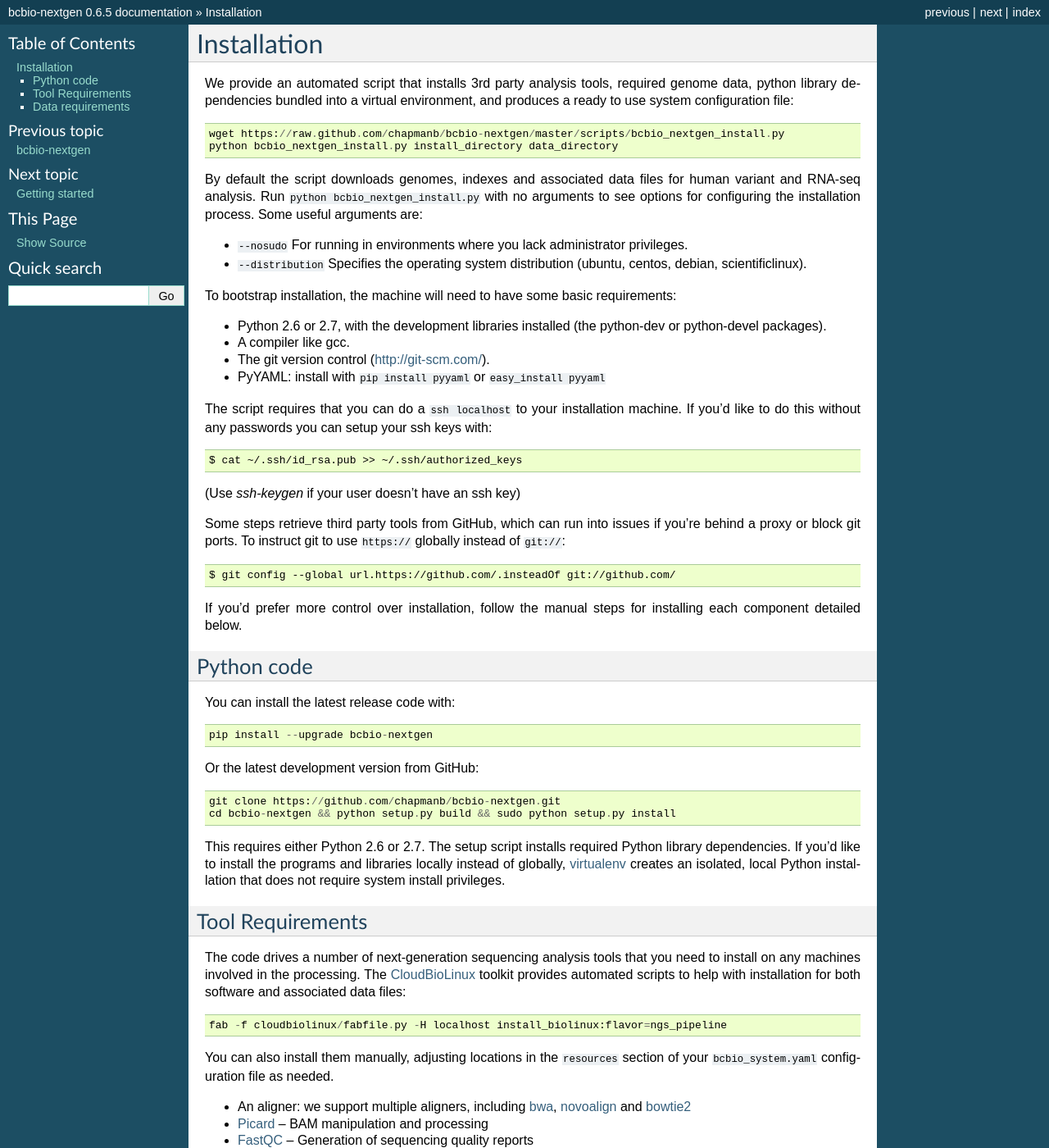
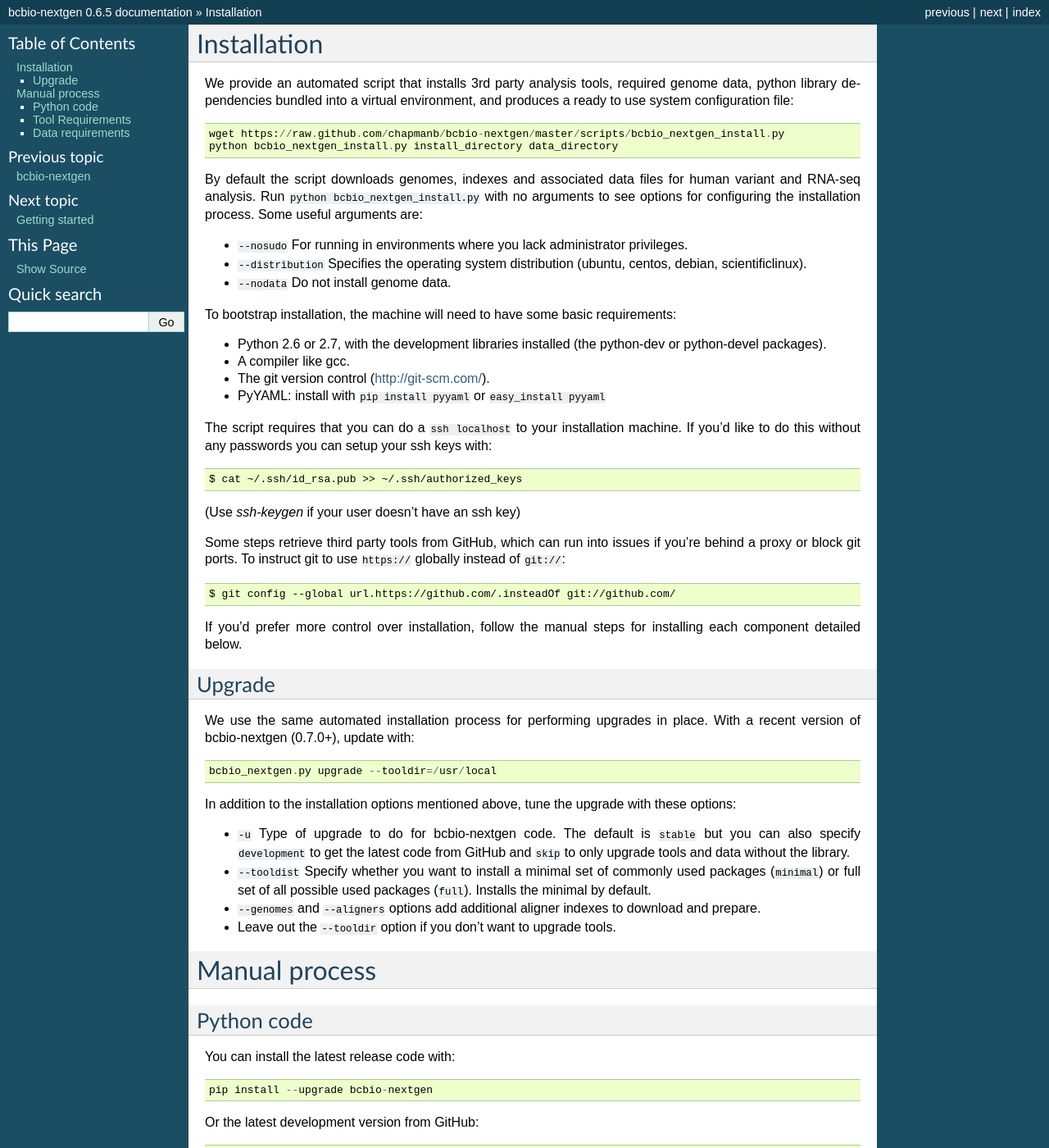
Before and after one commit to bcbio/bcbio-nextgen, a Sphinx documentation site: the page built from docs/contents/installation.rst, in a window 1280 px wide and 1400 px high. Shown: the whole window at 82% size. Built offline with Sphinx 7.4.7, drawn with Linux system fonts in a browser that asks for light colours.

Commit message:
Additional work to finalize new installation and upgrade approach: pointer to new minicona, minimum installation support and documentation start

```diff
--- a/docs/contents/installation.rst
+++ b/docs/contents/installation.rst
@@ -18,6 +18,7 @@
   privileges.
 - ``--distribution`` Specifies the operating system distribution
   (ubuntu, centos, debian, scientificlinux).
+- ``--nodata`` Do not install genome data.
 
 To bootstrap installation, the machine will need to have some basic
 requirements:
@@ -44,6 +45,34 @@
 
 If you'd prefer more control over installation, follow the manual
 steps for installing each component detailed below.
+
+Upgrade
+~~~~~~~
+We use the same automated installation process for performing upgrades
+in place. With a recent version of bcbio-nextgen (0.7.0+), update with::
+
+  bcbio_nextgen.py upgrade --tooldir=/usr/local
+
+In addition to the installation options mentioned above, tune the
+upgrade with these options:
+
+- ``-u`` Type of upgrade to do for bcbio-nextgen code. The default is
+  ``stable`` but you can also specify ``development`` to get the
+  latest code from GitHub and ``skip`` to only upgrade tools and data
+  without the library.
+
+- ``--tooldist`` Specify whether you want to install a minimal set of
+  commonly used packages (``minimal``) or full set of all possible
+  used packages (``full``). Installs the minimal by default.
+
+- ``--genomes`` and ``--aligners`` options add additional aligner
+  indexes to download and prepare.
+
+- Leave out the ``--tooldir`` option if you don't want to upgrade
+  tools.
+
+Manual process
+--------------
 
 Python code
 ~~~~~~~~~~~
```
Also changed, not shown: HISTORY.md (+7 -0 lines), 2 other files.
